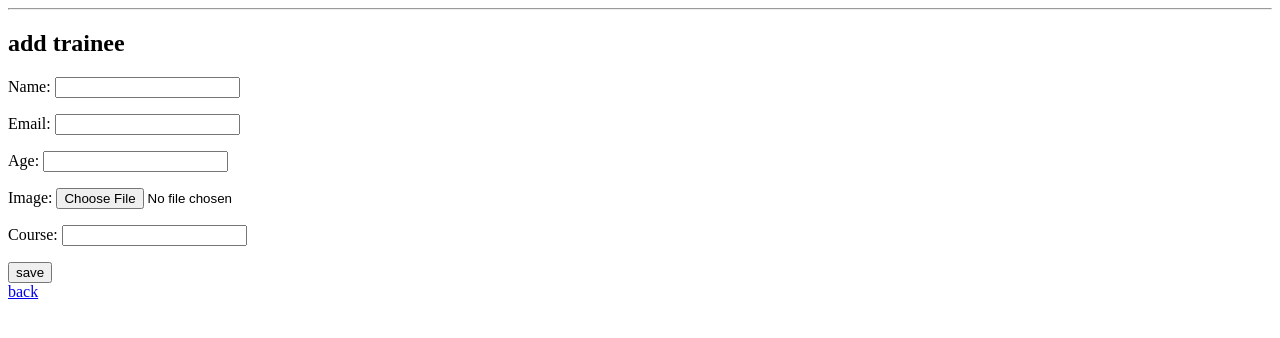
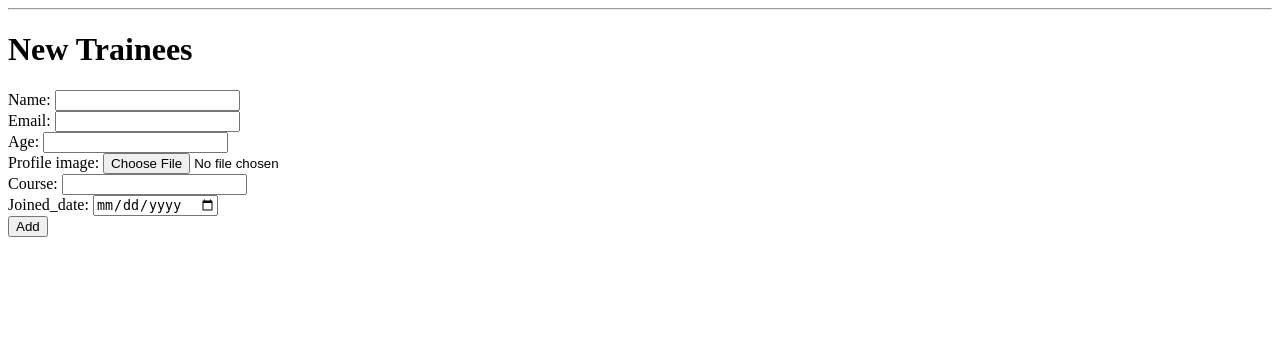
Before and after one commit to AMIRAMOHAMED44/Django, a Django app: page /trainees/add/ in a window 1280 px wide. Shown: the part 26-364 px from the top of the page. Run offline with Django 5.2, Linux system fonts and the light colour scheme.

Commit message:
update trainee add html&view

```diff
--- a/day1/ITI/trainee/models.py
+++ b/day1/ITI/trainee/models.py
@@ -8,6 +8,6 @@ class Trainee(models.Model):
     name = models.CharField(max_length=50)
     email = models.EmailField(unique=True)
     age = models.PositiveIntegerField()
-    image = models.ImageField(upload_to='trainee/imgs')
+    image= models.ImageField(upload_to='trainee/imgs')
     course = models.CharField(max_length=100)
     joined_date = models.DateField(auto_now_add=True)
--- a/day1/ITI/trainee/templates/trainee/trainee_add.html
+++ b/day1/ITI/trainee/templates/trainee/trainee_add.html
@@ -7,13 +7,37 @@
 <body>
 {% extends 'base.html' %}
 {% block content %}
-<h2>{% if form.instance.pk %}update{% else %}add{% endif %} trainee</h2>
-<form method="post">
-    {% csrf_token %}
-    {{ form.as_p }}
-    <button type="submit">save</button>
+<h1>New Trainees</h1>
+<form method="post" enctype="multipart/form-data">
+    {%csrf_token%}
+    <label>Name:</label>
+    <input type="text" required name="trname">
+    </br>
+    <label>Email:</label>
+    <input type="text" required name="tremail">
+     </br>
+    <label>Age:</label>
+    <input type="number" required name="trage">
+    </br>
+    <label>Profile image:</label>
+    <input type="file" required name="trimg">
+     </br>
+    <label>Course:</label>
+    <input type="text" required name="trcourse">
+    <br>
+    <label>Joined_date:</label>
+    <input type="date" required name="trdate">
+    </br>
+    <input type="submit" value="Add">
 </form>
-<a href="{% url 'trainee_list' %}">back</a>
+
+<!--<h2>{% if form.instance.pk %}update{% else %}add{% endif %} trainee</h2>-->
+<!--<form method="post">-->
+<!--    {% csrf_token %}-->
+<!--    {{ form.as_p }}-->
+<!--    <button type="submit">save</button>-->
+<!--</form>-->
+<!--<a href="{% url 'trainee_list' %}">back</a>-->
 
 {% endblock %}
 
--- a/day1/ITI/trainee/views.py
+++ b/day1/ITI/trainee/views.py
@@ -11,13 +11,16 @@ def trainee_list(request):
 
 def add_trainee(request):
     if request.method == 'POST':
-        form = TraineeForm(request.POST)
-        if form.is_valid():
-            form.save()
-            return redirect('trainee_list')
-    else:
-        form = TraineeForm()
-    return render(request, 'trainee/trainee_add.html', {'form': form})
+        trname = request.POST['trname']
+        tremail=request.POST['tremail']
+        trage=request.POST['trage']
+        trimg=request.FILES['trimg']
+        trcourse=request.POST['trcourse']
+        trdate=request.POST['trdate']
+        obj=Trainee(name=trname,email=tremail,age=trage,image=trimg,course=trcourse,joined_date=trdate)
+        obj.save()
+
+    return render(request, 'trainee/trainee_add.html')
 
 def update_trainee(request, trainee_id):
     trainee = get_object_or_404(Trainee, id=trainee_id)
```
Also changed, not shown: 1 other file.
